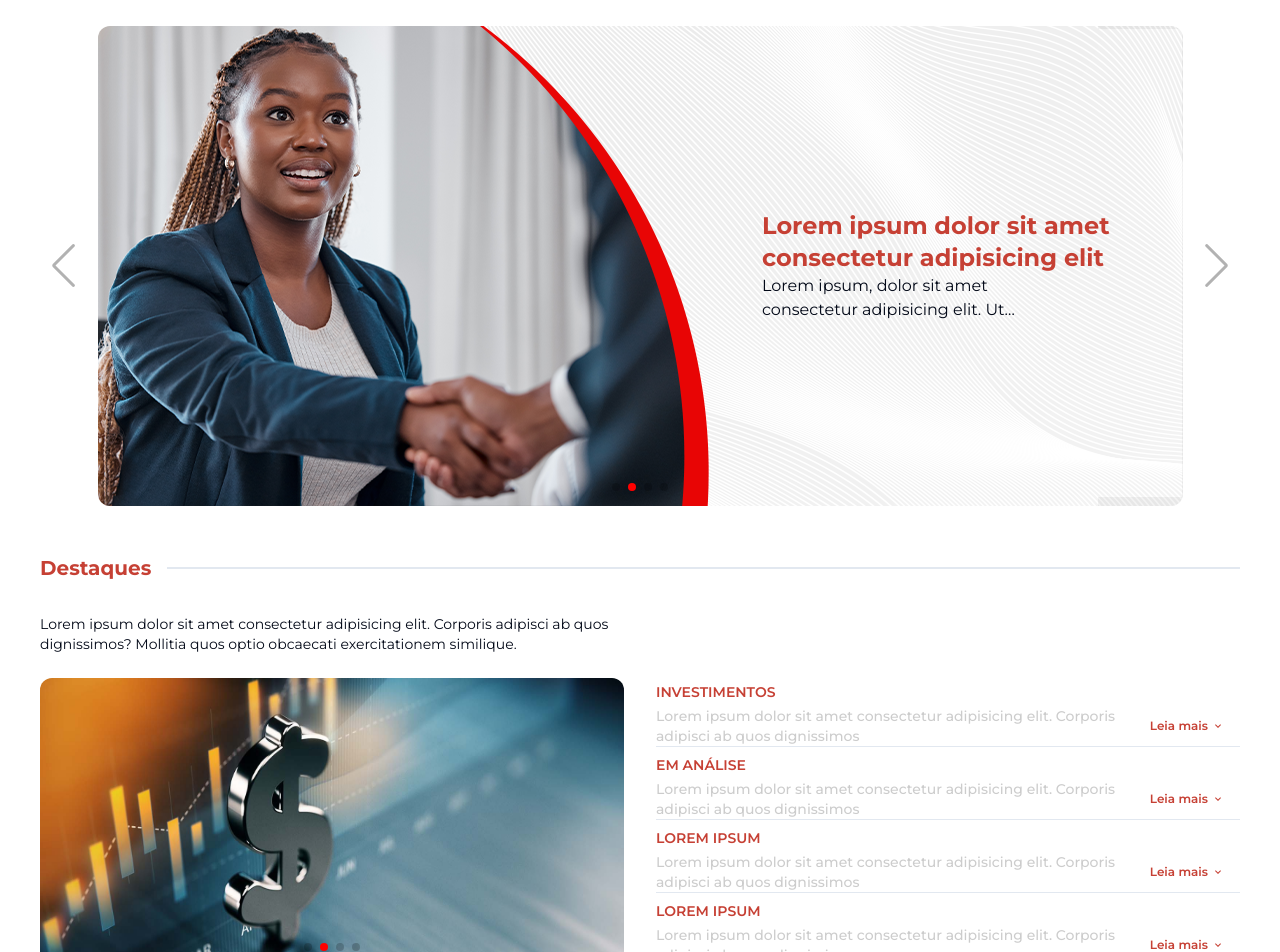
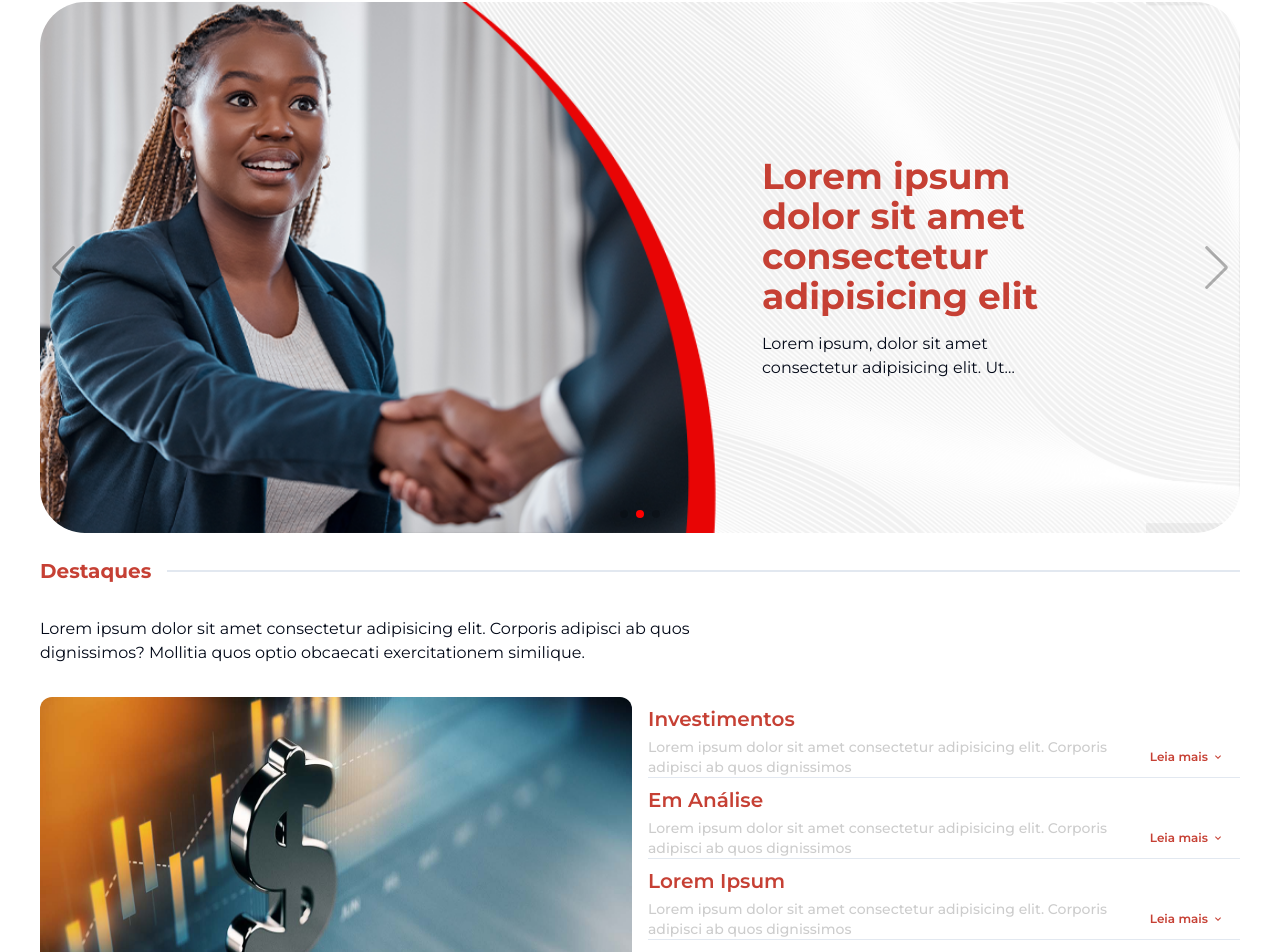
Before and after one commit to Paulods0/abanc, a React (Vite) app: page / in a window 1280 px wide. Shown: the part 133-1085 px from the top of the page. Built offline with nearby package versions, Linux system fonts and the light colour scheme.

Commit message:
update:highlight section

```diff
--- a/src/components/home/highlight-card.tsx
+++ b/src/components/home/highlight-card.tsx
@@ -19,7 +19,7 @@ const HighlightCard = ({ content, title }: Props) => {
       transition={{ duration: 0.2 }}
       className="border-b mt-2 items-start bg-white flex flex-col space-y--3 lg:space-y-1 "
     >
-      <h1 className="text-vermelho text-lg lg:text-sm uppercase font-semibold">
+      <h1 className="text-vermelho text-lg lg:text-xl capitalize font-semibold">
         {title}
       </h1>
 
--- a/src/components/home/highlight-section.tsx
+++ b/src/components/home/highlight-section.tsx
@@ -5,7 +5,7 @@ import MiniSlider from "./mini-slider"
 const HighlightSection = () => {
   return (
     <Container>
-      <section className="grid grid-cols-1 lg:py-0 lg:grid-cols-4 gap-8">
+      <section className="flex flex-col gap-8">
         <div className="flex lg:col-span-4 items-center ">
           <h1 className="text-vermelho font-bold text-xl capitalize">
             destaques
@@ -13,16 +13,19 @@ const HighlightSection = () => {
           <hr className="border-b ml-4 w-full" />
         </div>
 
-        <div className="grid grid-cols-1 col-span-2 gap-6">
-          <p className="text-sm">
+        <div className="lg:w-[650px]">
+          <p className="text-base ">
             Lorem ipsum dolor sit amet consectetur adipisicing elit. Corporis
             adipisci ab quos dignissimos? Mollitia quos optio obcaecati
             exercitationem similique.
           </p>
-          <MiniSlider />
         </div>
 
-        <div className="lg:col-span-2 lg:place-self-end">
+        <div className="grid gap-4 grid-cols-1 lg:grid-cols-2 lg:place-self-end">
+          <MiniSlider />
+          {/* "mini slider" */}
+
+          <div>
             <HighlightCard
               title="investimentos"
               content="Lorem ipsum dolor sit amet consectetur adipisicing elit. Corporis
@@ -44,6 +47,7 @@ const HighlightSection = () => {
           adipisci ab quos dignissimos"
             />
           </div>
+        </div>
       </section>
     </Container>
   )
--- a/src/components/home/mini-slider.tsx
+++ b/src/components/home/mini-slider.tsx
@@ -6,7 +6,7 @@ import "swiper/css/pagination"
 
 const MiniSlider = () => {
   return (
-    <div className="w-full">
+    <div className="w-full h-full">
       <Swiper
         spaceBetween={20}
         slidesPerView={1}
@@ -15,10 +15,11 @@ const MiniSlider = () => {
         autoplay
       >
         {Array.from({ length: 4 }).map((_, i) => (
-          <SwiperSlide key={i} className="relative ">
+          <SwiperSlide key={i} className="relative w-full h-full">
             <img
+              loading="lazy"
               src="/cifrao.jpg"
-              className="rounded-t-xl h-60 md:h-80 w-full aspect-square lg:h-72"
+              className="rounded-t-xl h-60 md:h-80 w-full aspect-square lg:h-80"
               alt="slider-images"
             />
           </SwiperSlide>
--- a/src/components/home/slider.tsx
+++ b/src/components/home/slider.tsx
@@ -15,23 +15,24 @@ const Slider = ({ image }: Props) => {
     <div className="w-full px-0">
       <Swiper
         slidesPerView={1}
-        spaceBetween={50}
+        spaceBetween={20}
         modules={[Autoplay, Pagination, Navigation]}
         pagination={{ clickable: true }}
         autoplay
         navigation
       >
-        {Array.from({ length: 4 }).map((_, i) => (
-          <SwiperSlide key={i} className="rounded-xl">
-            <div className="relative flex items-center justify-center">
+        {Array.from({ length: 3 }).map((_, i) => (
+          <SwiperSlide key={i} className="rounded-[45px] w-full">
+            <div className="relative w-full flex items-center rounded-[45px] justify-center">
               <img
+                loading="lazy"
                 src={image}
-                className="object-cover h-[250px] md:h-full lg:h-full rounded-xl"
+                className="object-cover h-[280px] w-full md:h-full lg:h-full rounded-[45px]"
                 alt="slider-images"
               />
 
-              <div className="absolute hidden md:block bottom-1/2 translate-y-1/2 right-12 lg:right-32">
-                <h1 className="text-vermelho font-bold text:xl lg:text-2xl w-[200px] md:w-[300px] lg:w-[350px]">
+              <div className="absolute hidden space-y-4 md:block bottom-1/2 translate-y-1/2 right-12 lg:right-32">
+                <h1 className="text-vermelho font-bold text:xl lg:text-4xl w-[280px] md:w-[300px] lg:w-[350px]">
                   Lorem ipsum dolor sit amet consectetur adipisicing elit
                 </h1>
                 <p className="line-clamp-2 w-[200px] lg:w-[300px]">
--- a/src/pages/home/home-page.tsx
+++ b/src/pages/home/home-page.tsx
@@ -10,10 +10,10 @@ const HomePage = () => {
   return (
     <main className="min-h-screen pb-16">
       <FadeIn>
-        <Container className="mt-12">
+        <Container className="my-6">
           <Slider image="/banner/banner.png" />
         </Container>
-        <div className="mt-12 space-y-20">
+        <div className="my-6 space-y-6">
           <HighlightSection />
 
           <div className="w-full px-2 lg:p-6 bg-zinc-300/15">
```
Also changed, not shown: src/components/container.tsx (+10 -1 lines). Lines whose indentation alone changed are shown as unchanged.
